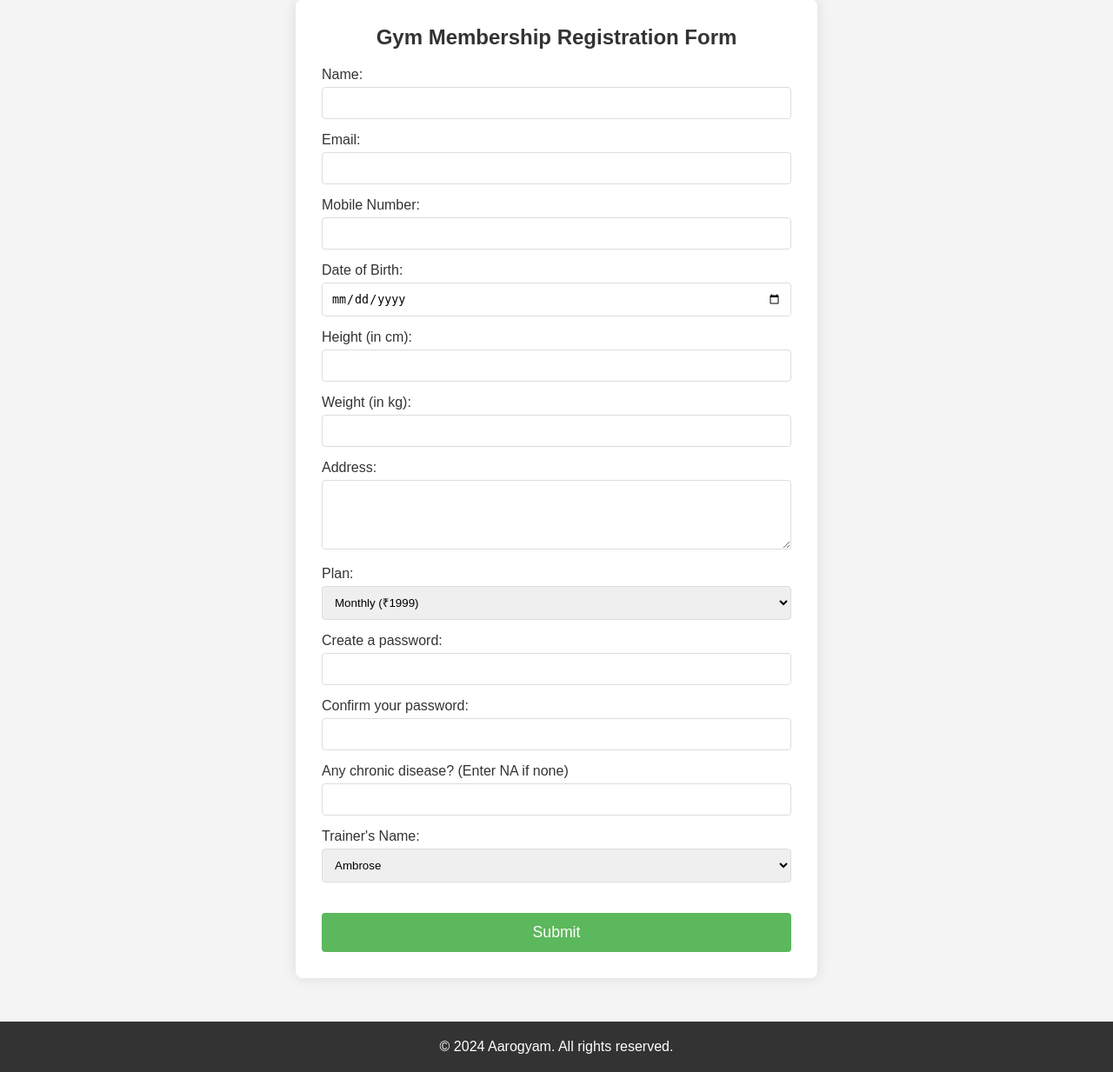
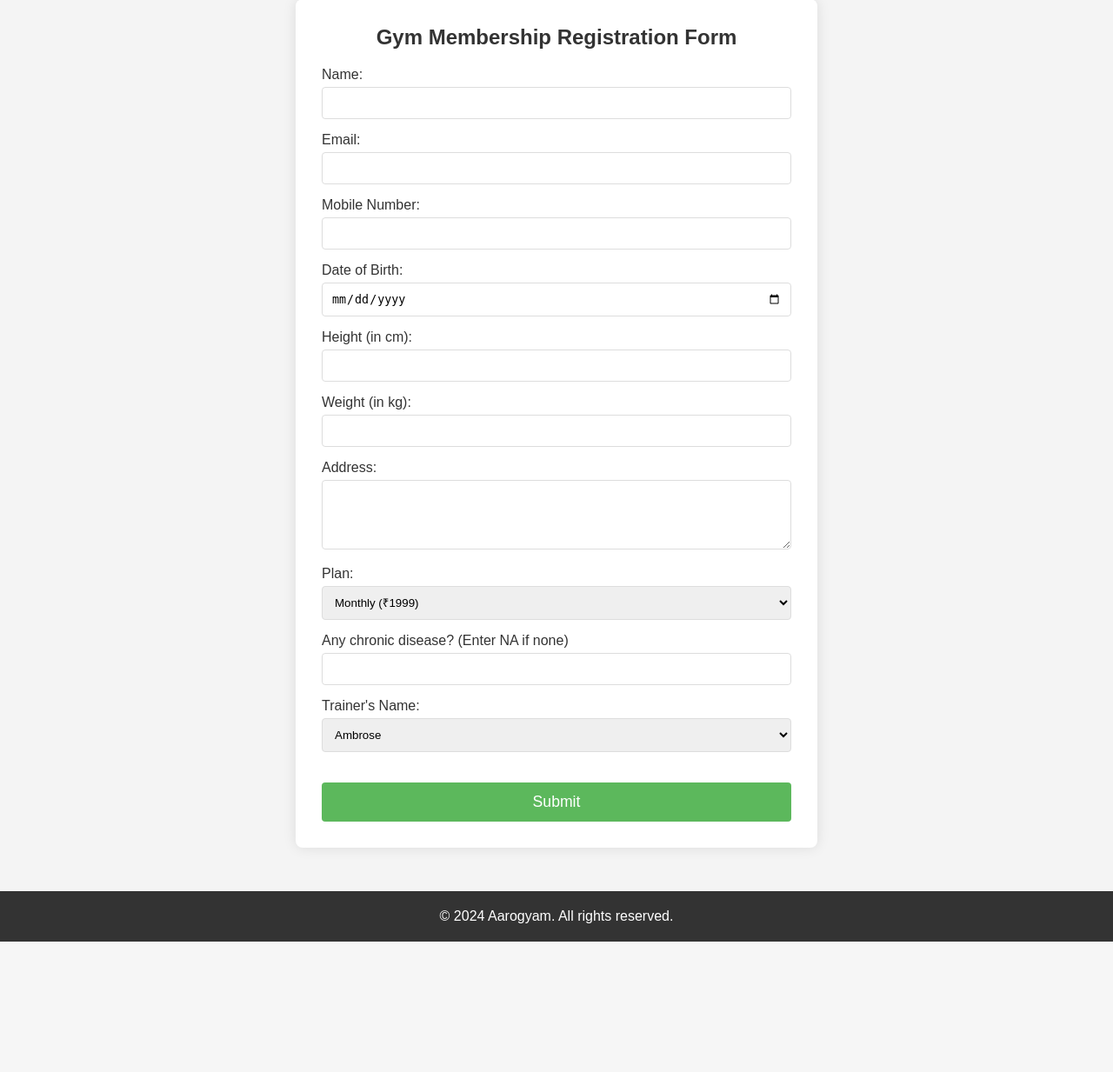
Before and after one commit to Escorpion001/flask_basics, a Flask app: page /forms in a window 1280 px wide. Shown: the part 109-1342 px from the top of the page at 87% size. After the commit the page ends 1192 px from the top, so only its background shows below. Run offline with Flask 3, Linux system fonts and the light colour scheme.

Commit message:
All changes regarding tables of  signup and forms are done

```diff
--- a/app.py
+++ b/app.py
@@ -33,7 +33,6 @@ def form_render():
     weight = request.form['weight']
     address = request.form['address']
     plan = request.form['plan']
-    password = request.form['password']
     confirm_password = request.form['confirm_password']
     disease = request.form['disease']
     trainer = request.form['trainer']
@@ -44,22 +43,18 @@ def form_render():
 
       #Creating Table users if it don't exist
       cursor.execute("""CREATE TABLE IF NOT EXISTS person (
-    user_id INT AUTO_INCREMENT,        -- Auto-incrementing unique ID for each person
     name VARCHAR(100) NOT NULL,           -- Compulsory Name
-    email VARCHAR(100) UNIQUE,            -- Unique Email
+    email VARCHAR(100) UNIQUE ,            -- Unique Email
     mobile VARCHAR(14) NOT NULL,   -- Compulsory Mobile Number (Assuming 15-digit max for international format)
     dob DATE NOT NULL,          -- Compulsory Date of Birth
     height DECIMAL(5,2),                  -- Height in cm (can handle up to 999.99 cm)
     weight DECIMAL(5,2),                  -- Weight in kg (can handle up to 999.99 kg)
     address TEXT NOT NULL,                -- Compulsory Address
     plan ENUM('Monthly', 'Quarterly', 'Yearly') NOT NULL, -- Plan (Dropdown options)
-    password VARCHAR(255) NOT NULL,       -- Compulsory Password
-    confirm_password VARCHAR(255) NOT NULL, -- Compulsory Confirm Password
     disease VARCHAR(255) DEFAULT 'NA', -- Any chronic disease (NA if not)
     trainer varchar(32) NOT NULL, -- Trainer's Name
     join_date TIMESTAMP DEFAULT CURRENT_TIMESTAMP, -- Automatic current join date
-    PRIMARY KEY (user_id)               -- Setting user_id as primary key
-    FOREIGN KEY (user_id) REFERENCES person(person_id)
+    FOREIGN KEY (email) REFERENCES users(email)
     ON UPDATE CASCADE
 );
 """)
@@ -71,7 +66,7 @@ def form_render():
       cursor.close()
       conn.close()
       print('One insert query has been successfully executed')
-      return jsonify({'message': 'Data inserted successfully!'})
+      return ('Bss yhi tk banaya hai')
 
     except Error as e:
       return jsonify({'error': str(e)})
@@ -146,6 +141,10 @@ def login():
       return ("NO USER FOUND!!!")
 
 
+@app.route("/payment")
+def payment():
+  return("This is the place where you need to pay!!!")
+
 
 
 
--- a/templates/forms.html
+++ b/templates/forms.html
@@ -67,16 +67,6 @@
             </div>
 
             <div class="form-group">
-                <label for="password">Create a password:</label>
-                <input type="password" id="password" name="password" required>
-            </div>
-
-            <div class="form-group">
-                <label for="confirm_password">Confirm your password:</label>
-                <input type="password" id="confirm_password" name="confirm_password" required>
-            </div>
-
-            <div class="form-group">
                 <label for="disease">Any chronic disease? (Enter NA if none)</label>
                 <input type="text" id="disease" name="disease">
             </div>
```
